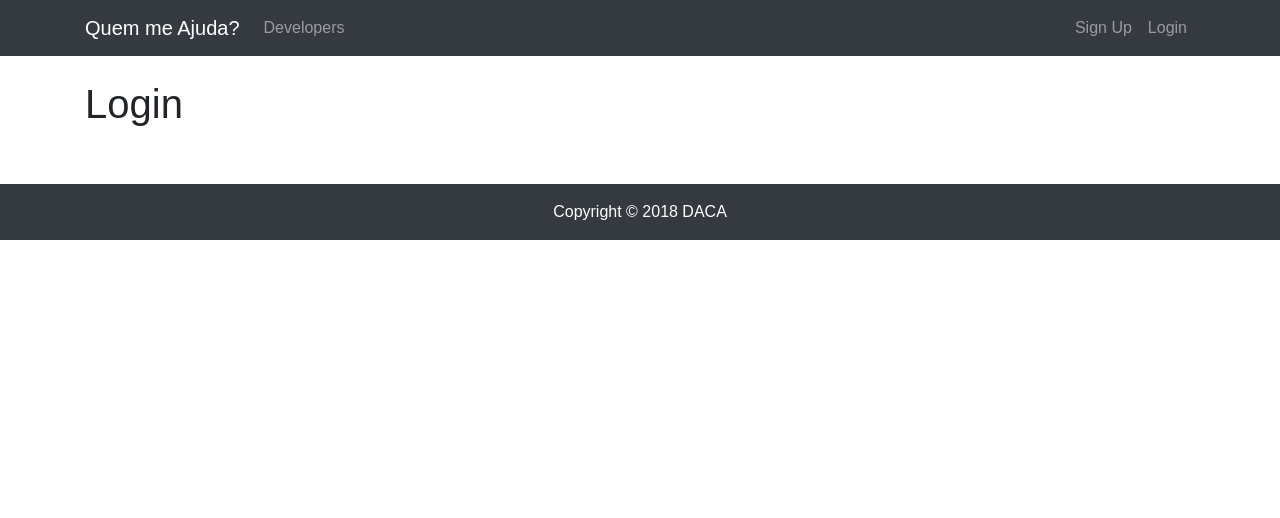
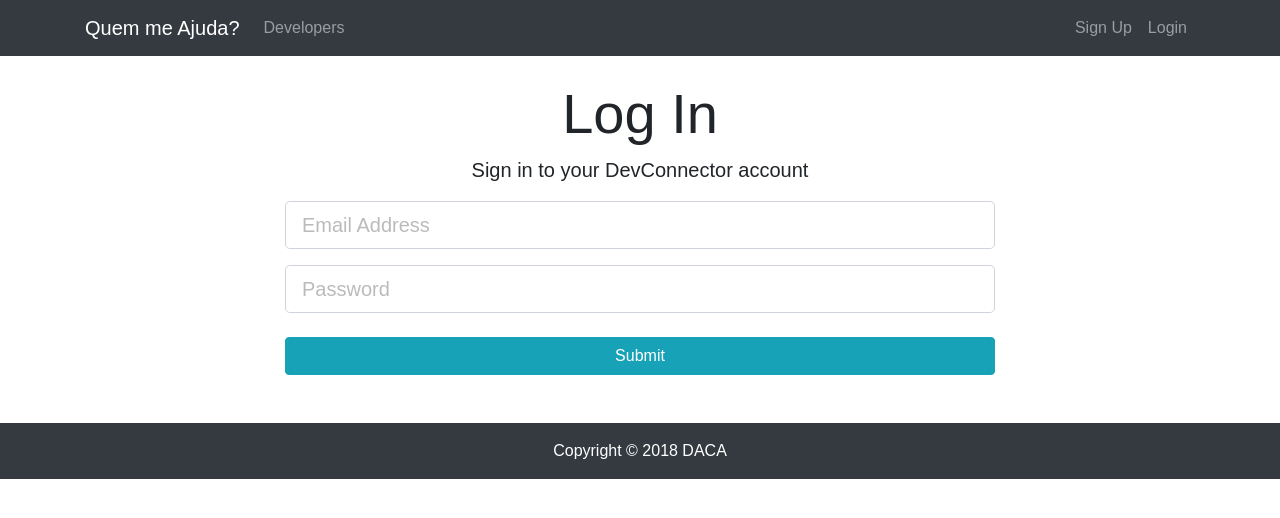
Before and after one commit to brunabarbosa/DACA, a React (Create React App) app in the folder qma-frontend/: page /login in a window 1280 px wide. Shown: the top 518 px of the page. Built offline with nearby package versions, Linux system fonts and the light colour scheme.

Commit message:
login form

```diff
--- a/qma-frontend/src/components/auth/Login.js
+++ b/qma-frontend/src/components/auth/Login.js
@@ -1,13 +1,75 @@
 import React, { Component } from 'react'
 
 class Login extends Component {
-  render() {
-    return (
-      <div>
-        <h1>Login</h1>
-      </div>
-    )
-  }
+
+
+    constructor() {
+        super();
+        this.state = {
+            email: '',
+            password: '',
+            errors: {}
+        };
+
+        this.onChange = this.onChange.bind(this);
+        this.onSubmit = this.onSubmit.bind(this);
+    }
+
+    onChange(e) {
+        this.setState({[e.target.name]: e.target.value});
+    }
+
+    onSubmit(e) {
+        e.preventDefault();
+
+        const loggedUser = {
+            email: this.state.email,
+            password: this.state.password
+        };
+
+        console.log(loggedUser);
+    }
+
+    render() {
+        return (
+            <div className="login">
+                <div className="container">
+                    <div className="row">
+                        <div className="col-md-8 m-auto">
+                            <h1 className="display-4 text-center">Log In</h1>
+                            <p className="lead text-center">Sign in to your DevConnector account</p>
+                            <form onSubmit={this.onSubmit}>
+                                <div className="form-group">
+                                    <input
+                                        type="email"
+                                        className="form-control form-control-lg"
+                                        placeholder="Email Address"
+                                        name="email"
+                                        value={this.state.email}
+                                        onChange={this.onChange}
+                                    />
+                                </div>
+                                <div className="form-group">
+                                    <input
+                                        type="password"
+                                        className="form-control form-control-lg"
+                                        placeholder="Password"
+                                        name="password"
+                                        value={this.state.password}
+                                        onChange={this.onChange}
+                                    />
+                                </div>
+                                <input
+                                    type="submit"
+                                    className="btn btn-info btn-block mt-4"
+                                />
+                            </form>
+                        </div>
+                    </div>
+                </div>
+            </div>
+        )
+    }
 }
 
 export default Login;
```
